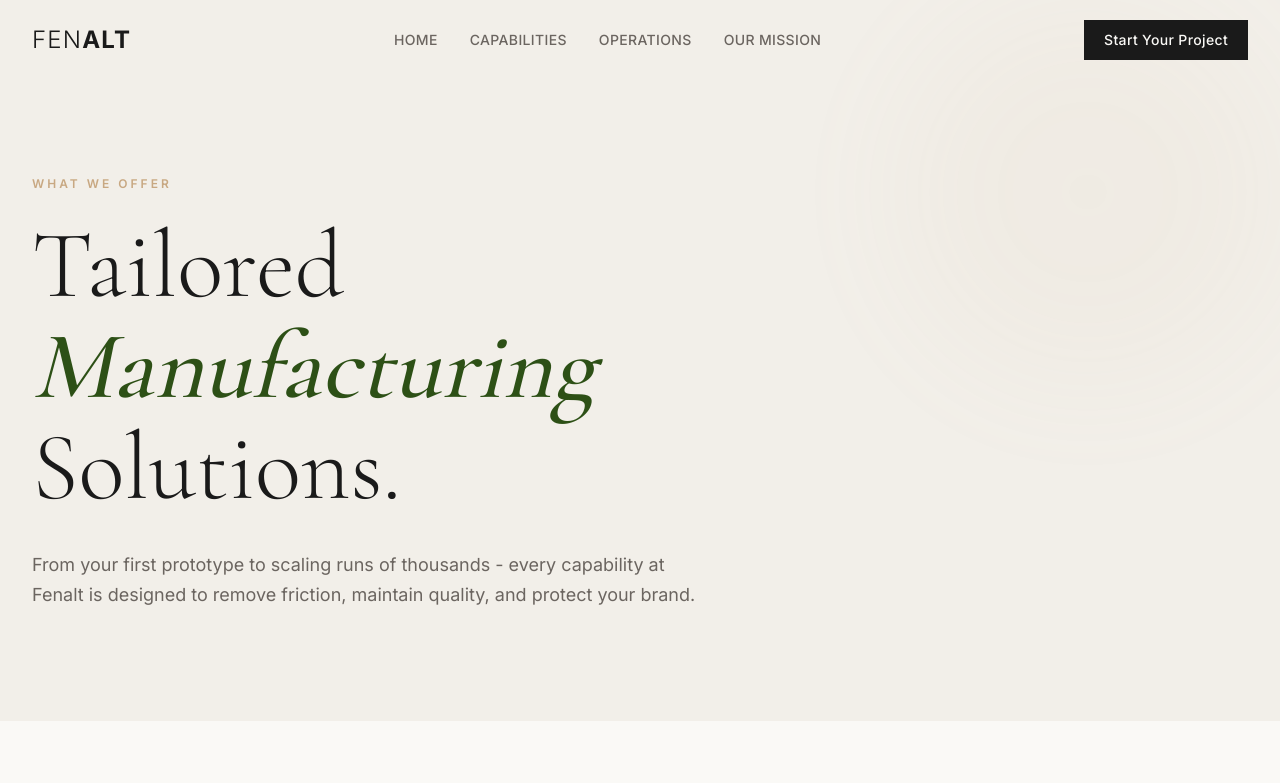
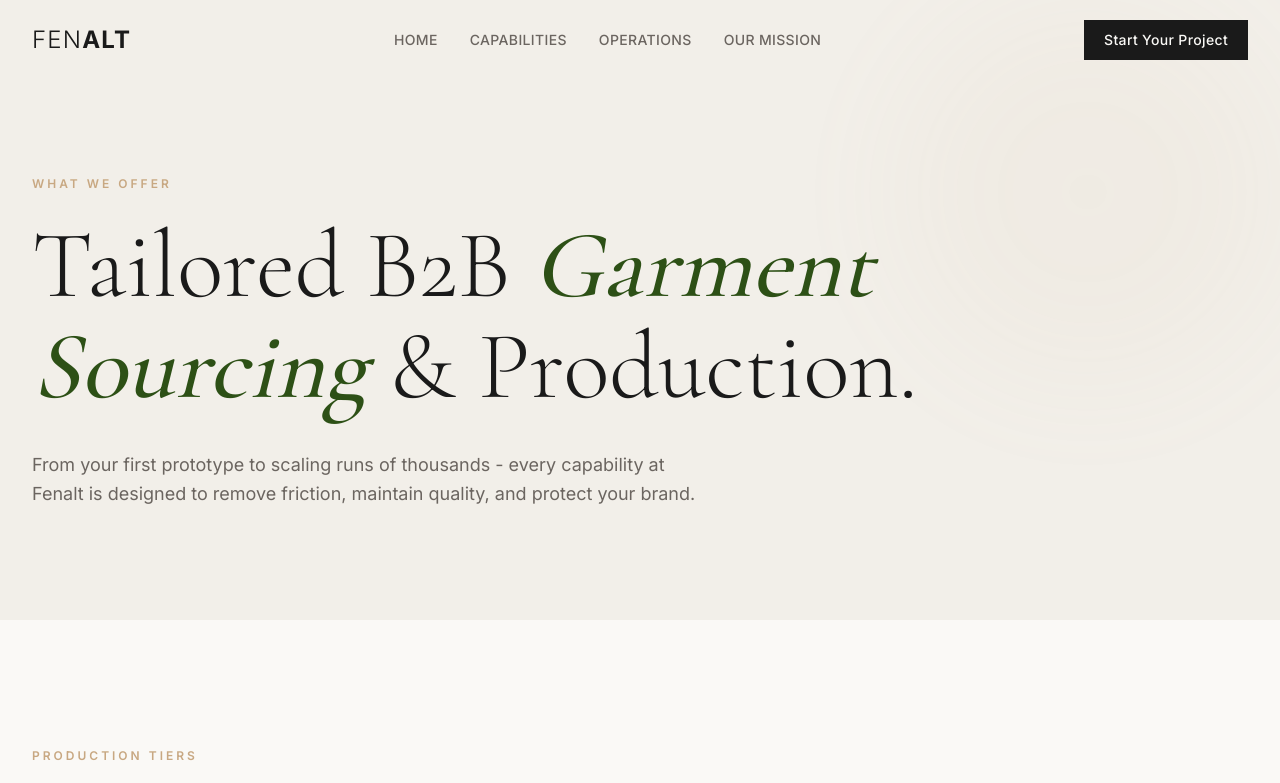
Before and after one commit to rifatkhan97/fenalt, a Next.js app: page /capabilities in a window 1280 px wide. Shown: the top 783 px of the page. Built offline with nearby package versions, Linux system fonts and the light colour scheme.

Commit message:
Inject Local Organization JSON-LD schema and optimize page metadata and H1 headings for SEO/AIO

```diff
--- a/app/capabilities/page.tsx
+++ b/app/capabilities/page.tsx
@@ -14,9 +14,9 @@ import {
 } from "lucide-react";
 
 export const metadata: Metadata = {
-  title: "Capabilities - Fenalt Manufacturing Solutions",
+  title: "B2B Apparel Manufacturing & Sourcing Capabilities | Fenalt",
   description:
-    "Explore Fenalt's tailored manufacturing solutions: sample development, low-MOQ capsule runs, and scaling production with full quality management.",
+    "Discover Fenalt's end-to-end B2B garment manufacturing capabilities. We offer professional sample development, low-MOQ capsule runs, custom finishing, and scaling production with on-site quality control.",
 };
 
 const bookingOptions = [
@@ -109,11 +109,11 @@ export default function CapabilitiesPage() {
             What We Offer
           </p>
           <h1 className="font-display text-5xl lg:text-8xl font-light text-[#1A1A1A] leading-[1.05] max-w-4xl">
-            Tailored{" "}
+            Tailored B2B{" "}
             <span className="italic font-medium text-[#2D5016]">
-              Manufacturing
+              Garment Sourcing
             </span>{" "}
-            Solutions.
+            &amp; Production.
           </h1>
           <p className="mt-8 text-lg text-[#6B6560] max-w-2xl leading-relaxed">
             From your first prototype to scaling runs of thousands - every
--- a/app/layout.tsx
+++ b/app/layout.tsx
@@ -40,8 +40,37 @@ export default function RootLayout({
 }: Readonly<{
   children: React.ReactNode;
 }>) {
+  const jsonLd = {
+    "@context": "https://schema.org",
+    "@type": "Organization",
+    "name": "Fenalt",
+    "description": "Sustainable B2B apparel manufacturing platform.",
+    "url": "https://fenalt.com",
+    "logo": "https://fenalt.com/icon.png",
+    "address": {
+      "@type": "PostalAddress",
+      "streetAddress": "Dhaka Housing Main Road, Holding - 4, Level - 9",
+      "addressLocality": "Dhaka",
+      "postalCode": "1207",
+      "addressCountry": "BD"
+    },
+    "email": "hello@fenalt.com",
+    "contactPoint": {
+      "@type": "ContactPoint",
+      "telephone": "+8801781345299",
+      "contactType": "customer service",
+      "availableLanguage": ["en", "bn"]
+    }
+  };
+
   return (
     <html lang="en" className={`${cormorant.variable} ${inter.variable}`}>
+      <head>
+        <script
+          type="application/ld+json"
+          dangerouslySetInnerHTML={{ __html: JSON.stringify(jsonLd) }}
+        />
+      </head>
       <body className="bg-[#FAF9F6] text-[#1A1A1A] font-sans antialiased">
         <Navbar />
         <main>{children}</main>
--- a/app/mission/page.tsx
+++ b/app/mission/page.tsx
@@ -5,9 +5,9 @@ import { ArrowRight } from "lucide-react";
 import MissionNewsletter from "@/components/MissionNewsletter";
 
 export const metadata: Metadata = {
-  title: "Our Mission - Fenalt",
+  title: "Our Mission: Ethical & Circular Fashion Supply Chain | Fenalt",
   description:
-    "Rewiring the Global Supply Chain. Fenalt connects ethical micro-factories with global fashion brands through the circular Jhoot economy.",
+    "Learn about Fenalt's mission to rewire the global apparel supply chain. By connecting independent brands with ethical micro-factories, we facilitate a sustainable, circular economy using recycled fabrics.",
 };
 
 export default function MissionPage() {
@@ -22,7 +22,7 @@ export default function MissionPage() {
           </p>
           <h1 className="font-display text-5xl lg:text-8xl font-light text-[#1A1A1A] leading-[1.05] max-w-5xl">
             Rewiring the{" "}
-            <span className="italic font-medium text-[#2D5016]">Global</span>{" "}
+            <span className="italic font-medium text-[#2D5016]">Apparel</span>{" "}
             Supply Chain.
           </h1>
           <div className="mt-10 h-px max-w-sm bg-[#C8A882]" />
--- a/app/page.tsx
+++ b/app/page.tsx
@@ -5,9 +5,9 @@ import { MessageSquare, Leaf, Heart, ArrowRight } from "lucide-react";
 import TestimonialsCarousel from "@/components/TestimonialsCarousel";
 
 export const metadata: Metadata = {
-  title: "Fenalt - Sustainable, Low-MOQ Manufacturing. Fully Managed.",
+  title: "Fenalt | Sustainable Low-MOQ Apparel Manufacturing (Fully Managed)",
   description:
-    "We connect independent fashion brands with ethical micro-factories. Sustainable circular fabrics, zero communication barriers, fully managed quality control.",
+    "Fenalt is a premium B2B clothing manufacturing platform connecting fashion brands with ethical micro-factories. Source with low MOQ, zero communication barriers, circular fabrics, and fully managed on-site quality control.",
 };
 
 const advantages = [
@@ -79,8 +79,8 @@ export default function HomePage() {
           <h1 className="font-display text-5xl sm:text-6xl lg:text-8xl font-light text-[#1A1A1A] leading-[1.05] max-w-4xl mb-8 animate-fade-in-up delay-100">
             Sustainable,{" "}
             <span className="italic font-medium">Low-MOQ</span>{" "}
-            Manufacturing.{" "}
-            <span className="text-[#2D5016]">Fully Managed.</span>
+            Apparel Manufacturing by{" "}
+            <span className="text-[#2D5016]">Fenalt.</span>
           </h1>
 
           {/* Subheadline */}
```
